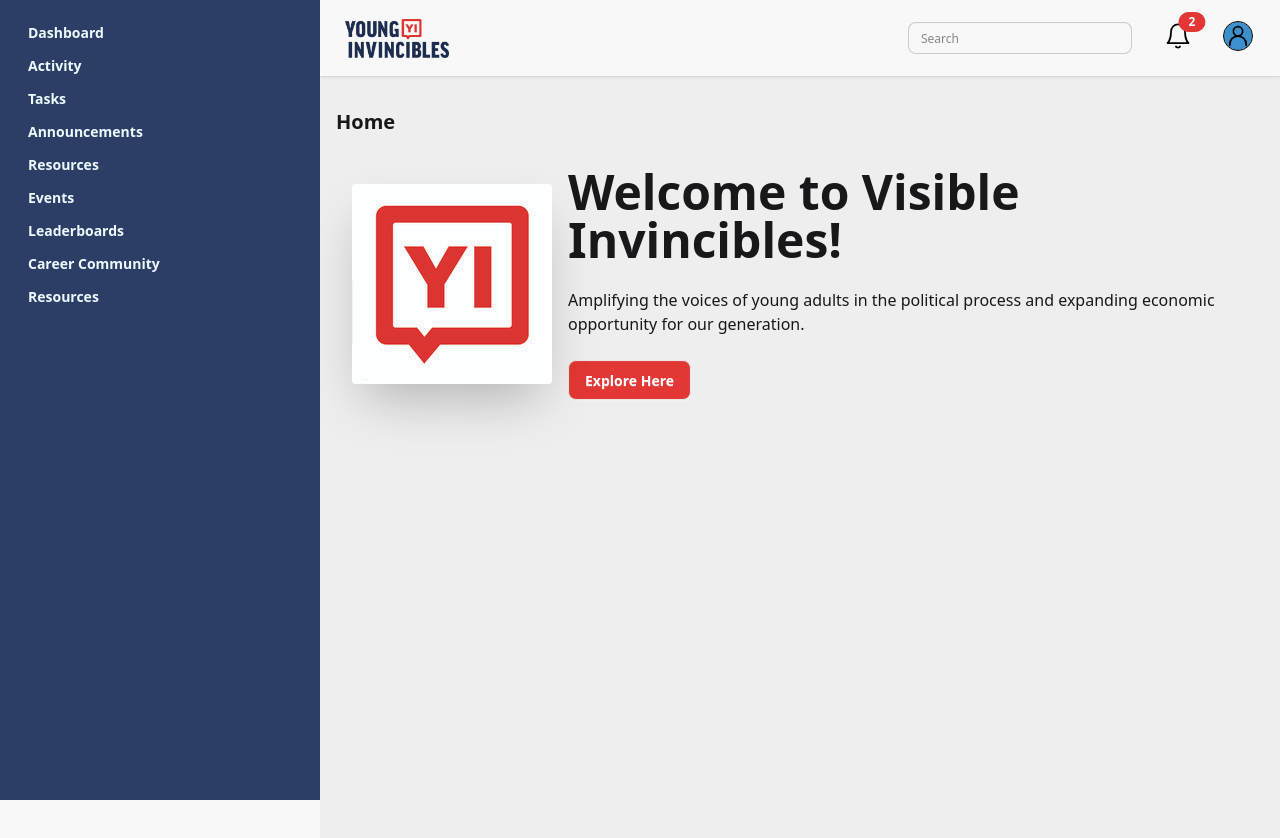
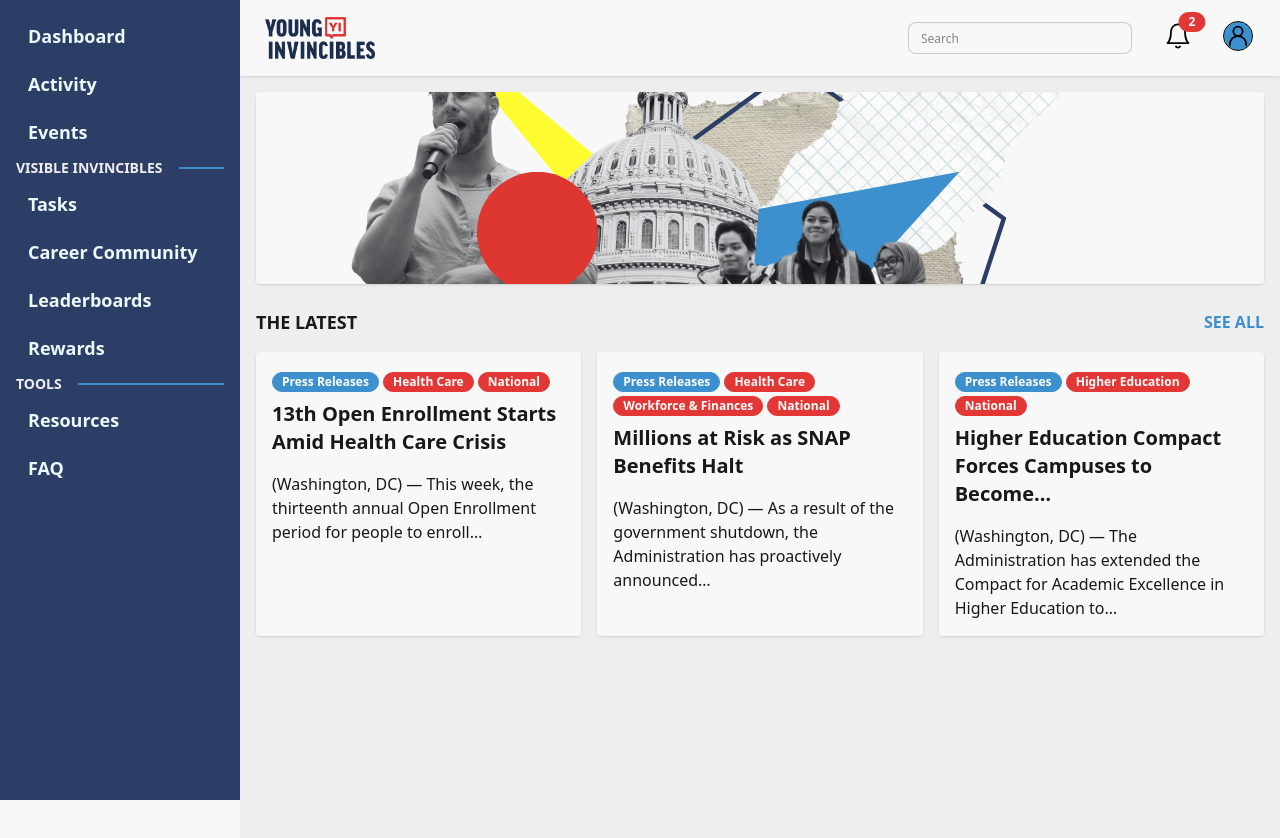
Before and after one commit to EtherAwaits/UNIV301-6, a website: page src/index.html in a window 1280 px wide. Drawn offline with Linux system fonts and the light colour scheme.

Commit message:
Dashboard Completed & Layout Additions

```diff
--- a/src/index.html
+++ b/src/index.html
@@ -36,7 +36,7 @@
         </label>
       </div>
       <div class="flex-1">
-      <a class="tab-button btn btn-ghost text-xs" tab-data="home"><img class="w-26" src="./images/YI_Logo_Full.png" alt="Young Invincibles logo" /></a>
+      <a class="tab-button btn btn-ghost text-xs w-36" tab-data="dashboard"><img class="object-contain" src="./images/YI_Logo_Full.png" alt="Young Invincibles logo" /></a>
     </div>
       <div class="flex-none">
         <ul class="menu menu-horizontal gap-2">
@@ -57,17 +57,19 @@
   </div>
   <div class="drawer-side">
     <label for="my-drawer-2" aria-label="close sidebar" class="drawer-overlay"></label>
-    <ul class="menu bg-accent text-accent-content font-bold min-h-full w-80 p-4">
+    <ul class="menu bg-accent text-accent-content font-bold min-h-full w-60 p-4 gap-2 text-lg">
       <!-- Sidebar content here -->
-      <li><a class="tab-button " tab-data="dashboard">Dashboard</a></li>
-          <li><a class="tab-button" tab-data="activity">Activity</a></li>
-          <li><a class="tab-button" tab-data="tasks">Tasks</a></li>
-          <li><a class="tab-button" tab-data="announcements">Announcements</a></li>
-          <li><a class="tab-button" tab-data="resources">Resources</a></li>
-          <li><a class="tab-button" tab-data="events">Events</a></li>
-          <li><a class="tab-button" tab-data="leaderboards">Leaderboards</a></li>
-          <li><a class="tab-button" tab-data="community">Career Community</a></li>
-          <li><a class="tab-button" tab-data="resources">Resources</a></li>
+      <li><a class="tab-button" tab-data="dashboard">Dashboard</a></li>
+        <li><a class="tab-button" tab-data="activity">Activity</a></li>
+        <li><a class="tab-button" tab-data="events">Events</a></li>
+        <div class="divider divider-primary divider-start text-sm m-0 cursor-default text-base-300">VISIBLE INVINCIBLES</div>
+        <li><a class="tab-button" tab-data="tasks">Tasks</a></li>
+        <li><a class="tab-button" tab-data="community">Career Community</a></li>
+        <li><a class="tab-button" tab-data="leaderboards">Leaderboards</a></li>
+        <li><a class="tab-button" tab-data="rewards">Rewards</a></li>
+        <div class="divider divider-primary divider-start text-sm m-0 cursor-default text-base-300">TOOLS</div>
+        <li><a class="tab-button" tab-data="resources">Resources</a></li>
+        <li><a class="tab-button" tab-data="faq">FAQ</a></li>
     </ul>
   </div>
 </div>
--- a/src/input.css
+++ b/src/input.css
@@ -99,7 +99,19 @@
 }
 
 .theader{
-	@apply bg-primary text-white grid card shadow-md shadow-primary/50;
+  @apply bg-primary text-white grid card shadow-md shadow-primary/50;
+}
+.article-card{
+  @apply card bg-base-100 p-4 mb-4 shadow hover:shadow-lg transition-shadow duration-300 ease-in-out hover:cursor-pointer;
+}
+.tags{
+  @apply mr-2 mb-2;
+}
+.tag{
+  @apply badge badge-sm text-white font-bold hover:bg-accent hover:shadow-md hover:cursor-pointer;
+}
+.header{
+  @apply text-xl font-bold mb-4;
 }
 
 @keyframes fade {
--- a/src/main.js
+++ b/src/main.js
@@ -3,7 +3,7 @@
     const tabs = document.querySelectorAll(".tab-button");
     const display = document.getElementById("display");
 
-    updateDisplay("home"); //Begin at home tab
+    updateDisplay("dashboard"); //Begin at home tab
 
     // Handle tab switching.
     tabs.forEach((tab) => {
@@ -37,58 +37,108 @@
         }, 3000);
     }
 
+    // Handle unfinished and unneeded features
+    function clickEvents() {
+        const clicks = document.querySelectorAll(".clickevent");
+        clicks.forEach((click) => {
+            click.addEventListener("click", () => {
+                showToast("Sorry! Content is not included in this Demo.", "bg-error");
+            });
+        });
+    }
     // Update the display based on the tab
     function updateDisplay(tabName) {
         switch (tabName) {
-            case "home":
+            case "dashboard":
                 display.innerHTML = `
-                <h1 class="text-xl font-bold my-4">Home</h1>
 
-                    <div class="hero">
-                    <div class="hero-content flex-col lg:flex-row">
-                        <img
-                        src="images/YI_Logo.jpeg"
-                        class="max-w-sm card shadow-2xl" />
-                        <div>
-                        <h1 class="text-5xl font-bold">Welcome to Visible Invincibles!</h1>
-                        <p class="py-6">
-                            Amplifying the voices of young adults in the political process and expanding economic opportunity for our generation.
-                        </p>
-                        <button id="go-button" class="btn-form">Explore Here</button>
-                        </div>
+                <img class="bg-base-100 object-none min-w-5/6 h-1/4 card shadow" src="./images/Hero_Banner.png" alt="Young Invincibles college banner" />
+
+                <div class="section-header flex justify-between items-center mb-4 mt-6">
+                    <h2 class="text-lg font-bold" id="latest-title">THE LATEST</h2>
+                    <a class="text-primary font-bold clickevent hover:underline hover:cursor-pointer">SEE ALL</a>
+                </div>
+                <div class="grid grid-cols-1 md:grid-cols-2 lg:grid-cols-3 gap-4">
+                    <article class="article-card clickevent">
+                    <div class="tags">
+                        <span class="tag badge-primary">Press Releases</span>
+                        <span class="tag badge-secondary">Health Care</span>
+                        <span class="tag badge-secondary">National</span>
                     </div>
+                    <h3 class="header">13th Open Enrollment Starts Amid Health Care Crisis</h3>
+                    <p class="text-muted">(Washington, DC) — This week, the thirteenth annual Open Enrollment period for people to enroll…</p>
+                    </article>
+
+                    <article class="article-card clickevent">
+                    <div class="tags">
+                        <span class="tag badge-primary">Press Releases</span>
+                        <span class="tag badge-secondary">Health Care</span>
+                        <span class="tag badge-secondary">Workforce & Finances</span>
+                        <span class="tag badge-secondary">National</span>
                     </div>
+                    <h3 class="header">Millions at Risk as SNAP Benefits Halt</h3>
+                    <p class="text-muted">(Washington, DC) — As a result of the government shutdown, the Administration has proactively announced…</p>
+                    </article>
+
+                    <article class="article-card clickevent">
+                    <div class="tags">
+                        <span class="tag badge-primary">Press Releases</span>
+                        <span class="tag badge-secondary">Higher Education</span>
+                        <span class="tag badge-secondary">National</span>
+                    </div>
+                    <h3 class="header">Higher Education Compact Forces Campuses to Become…</h3>
+                    <p class="text-muted">(Washington, DC) — The Administration has extended the Compact for Academic Excellence in Higher Education to…</p>
+                    </article>
+                </div>
                 `;
 
-                // Button to Dashboard page.
-                const goButton = document.getElementById("go-button");
-                goButton.addEventListener("click", () => {
-                    updateDisplay("dashboard");
-                });
-
-            break;
-            case "dashboard":
-                display.innerHTML = `
-                    <h1 class="text-xl font-bold my-4">Dashboard</h1>
-
-                `;
-
+                clickEvents();
             break;
             case "profile":
                 display.innerHTML = `
                     <h1 class="text-xl font-bold my-4">User Profile</h1>
 
                 `;
+                clickEvents();
             break;
-
-            case "alerts":
+            case "activity":
                 display.innerHTML = `
-                    <h1 class="text-xl font-bold my-4">Alerts</h1>
-                    <p class="py-6">You have no new alerts.</p>
+                    <h1 class="text-xl font-bold my-4">Activity</h1>
                 `;
+                clickEvents();
+            break;
+            case "events":
+                display.innerHTML = `
+                    <h1 class="text-xl font-bold my-4">Events</h1>
+                `;
+                clickEvents();
+            break;
+            case "tasks":
+                display.innerHTML = `
+                    <h1 class="text-xl font-bold my-4">Tasks</h1>
+                `;
+                clickEvents();
+            break;
+            case "community":
+                display.innerHTML = `
+                    <h1 class="text-xl font-bold my-4">Community</h1>
+                `;
+                clickEvents();
+            break;
+            case "leaderboards":
+                display.innerHTML = `
+                    <h1 class="text-xl font-bold my-4">Leaderboards</h1>
+                `;
+                clickEvents();
+            break;
+            case "rewards":
+                display.innerHTML = `
+                    <h1 class="text-xl font-bold my-4">Rewards</h1>
+                `;
+                clickEvents();
             break;
             default:
-                showToast("Content is not currently included in this Demo.", "bg-error");
+                showToast("Sorry! Content is not currently included in this Demo.", "bg-error");
         }
     }
 });
```
Also changed, not shown: src/output.css.
